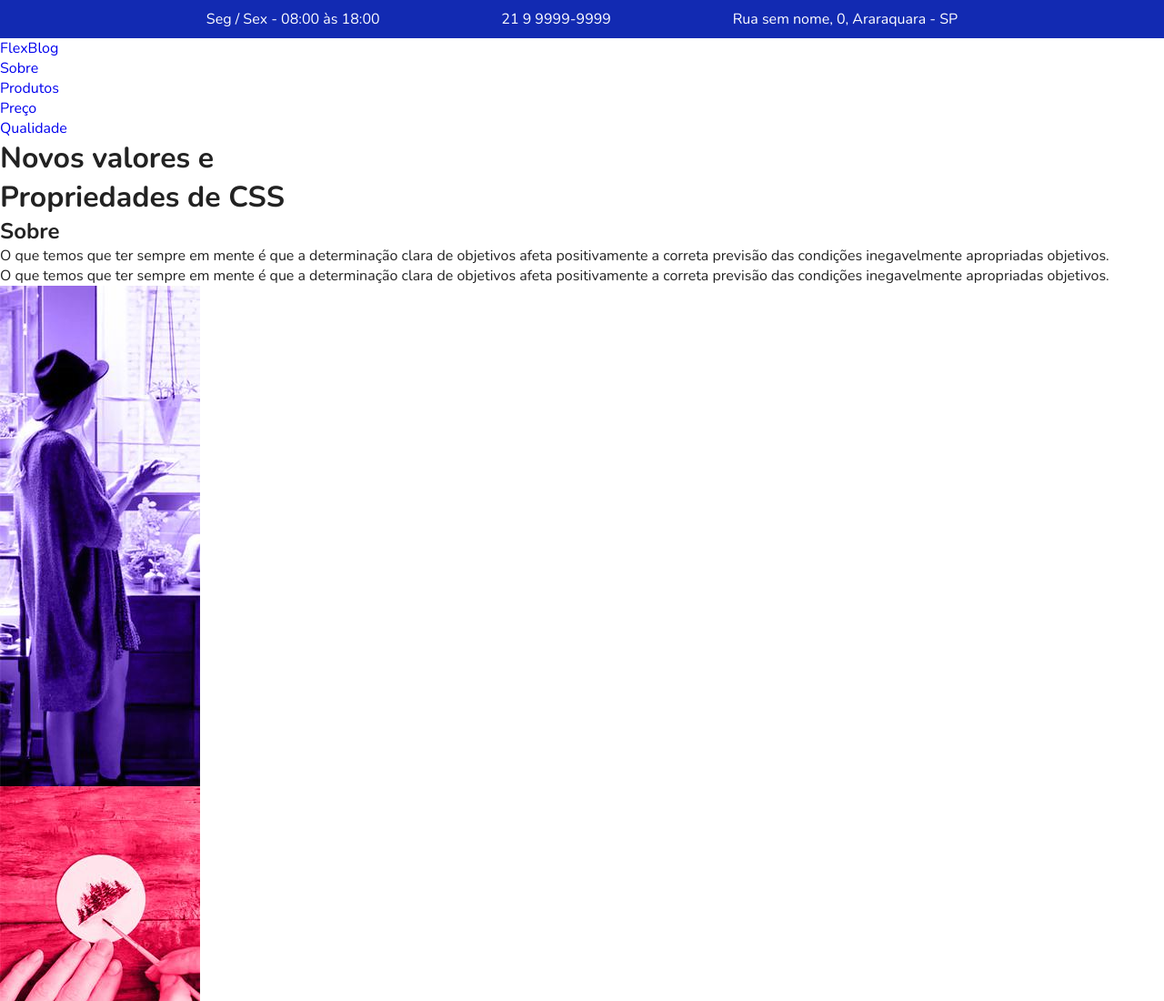
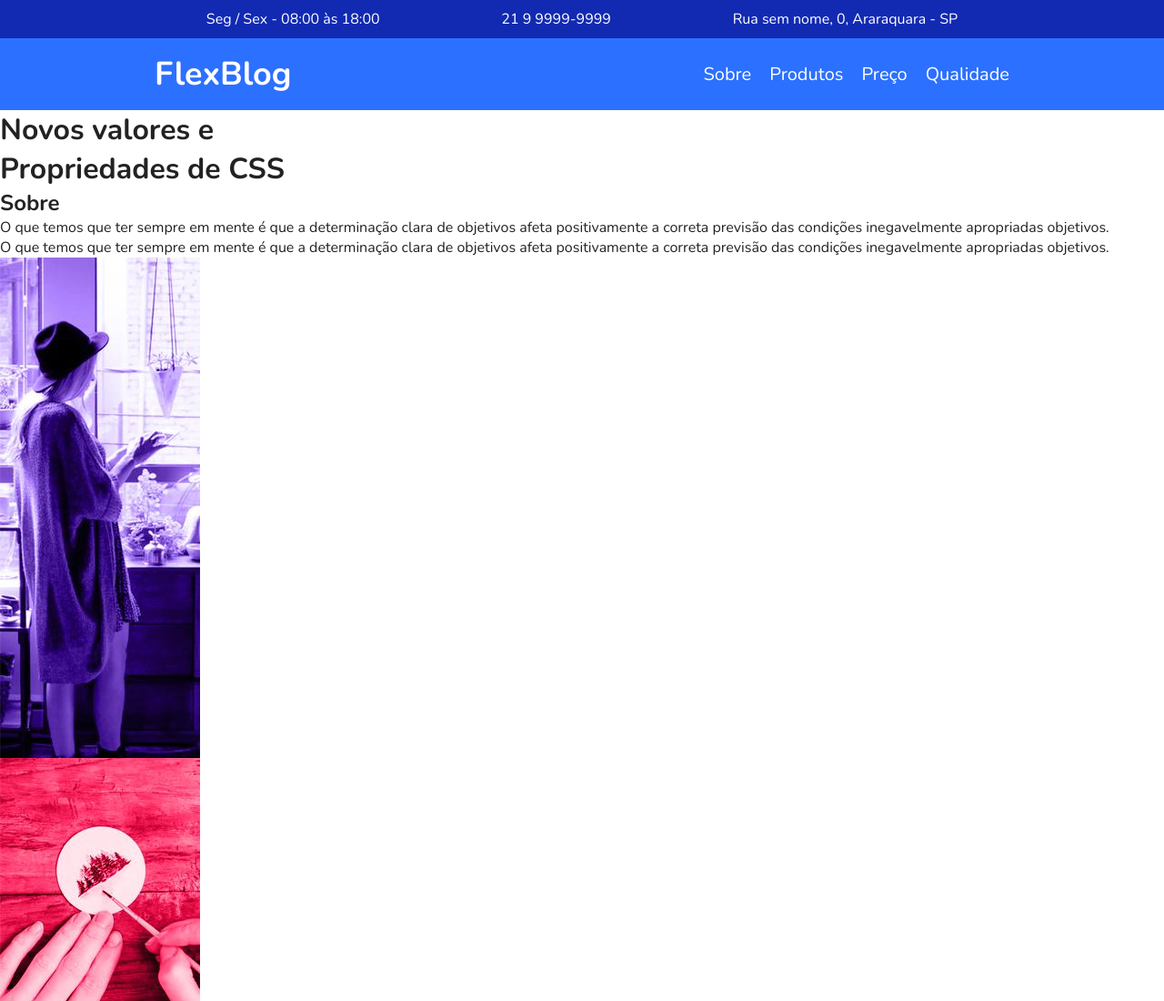
Before and after one commit to FilipeCamargo/FlexBlog_origamid, a plain HTML site: page index.html in a window 1280 px wide. Shown: the top 1100 px of the page at 91% size. Drawn offline with nearby package versions, Linux system fonts and the light colour scheme.

Commit message:
Arrumando o menu

```diff
--- a/css/style.css
+++ b/css/style.css
@@ -49,3 +49,42 @@ img{
 .superinfo a {
     color: white;
 }
+
+.menu-bg{
+    background: #2c70ff;
+}
+
+.menu{
+    max-width: 960px;
+    margin: 0 auto;
+    padding: 15px 0;
+    display: flex;
+    flex-wrap: wrap;
+    justify-content: space-between;
+    align-items: center;
+}
+
+.menu a{
+    color: white;
+}
+
+.menu-logo a{
+    font-size: 2.25em;
+    font-weight: bold;
+    margin: 0 10px;
+}
+
+.menu-nav ul{
+    display: flex;
+    flex-wrap: wrap;
+}
+
+.menu-nav a{
+    font-size: 1.25em;
+    display: block;
+    padding: 10px;
+}
+
+.menu-nav a:hover{
+    color:#122ab2;
+}
--- a/index.html
+++ b/index.html
@@ -24,7 +24,7 @@
             <div class="menu-logo">
                 <a href="#">FlexBlog</a>
             </div>
-            <nav>
+            <nav class="menu-nav">
                 <ul>
                     <li><a href="#sobre">Sobre</a></li>
                     <li><a href="#produtos">Produtos</a></li>
@@ -33,6 +33,7 @@
                 </ul>
             </nav>
         </div>
+    </header>
 
     <h1 class="introducao">Novos valores e<br> Propriedades de CSS</h1>
 
@@ -155,7 +156,7 @@
     <footer class="footer">
         <p>FlexBox @ Todos os direitos reservados.</p>
     </footer>
-    </header>
+
 
 </body>
 </html>
```
Lines whose indentation alone changed are shown as unchanged.
